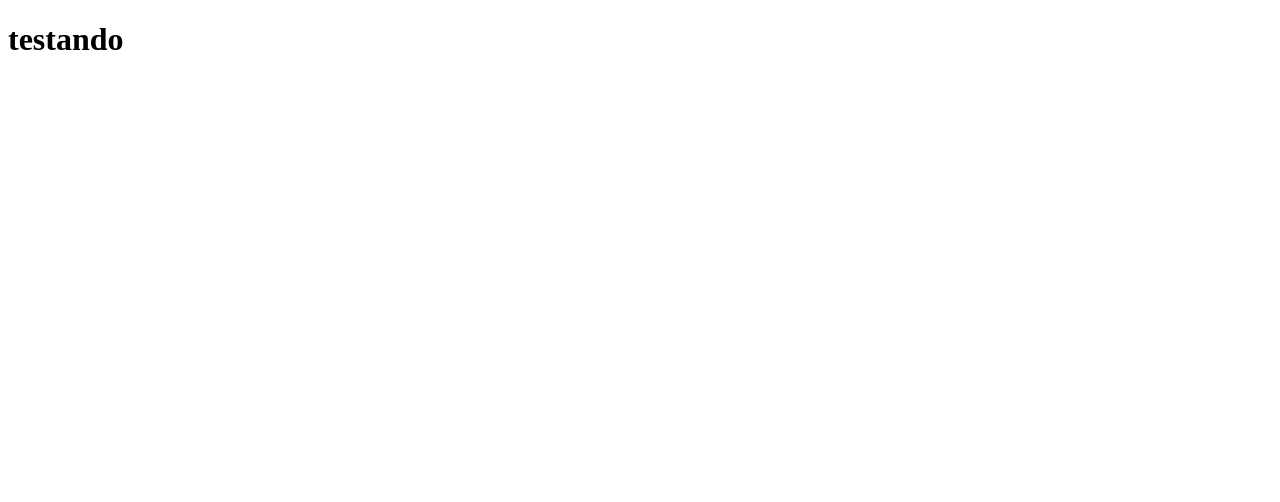
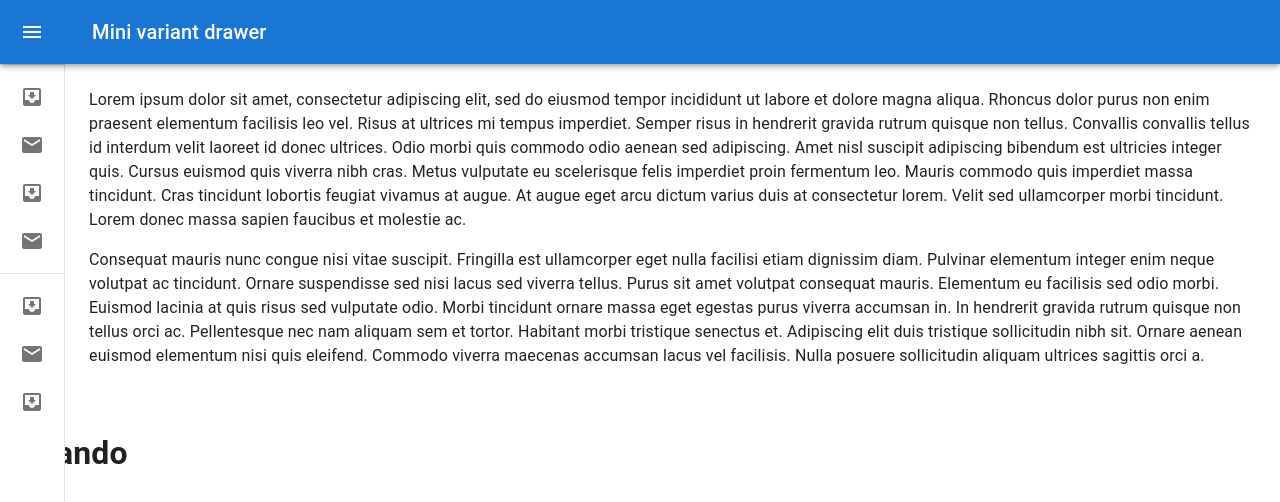
Before and after one commit to hfranco2/PI-3-UNIVESP, a React app in the folder pizzaria/frontend/: page / in a window 1280 px wide. Shown: the top 502 px of the page. Built offline with nearby package versions, Linux system fonts and the light colour scheme; the HTML template or start-up script is replaced by a standard one.

Commit message:
minidrawer default

```diff
--- a/pizzaria/frontend/package.json
+++ b/pizzaria/frontend/package.json
@@ -26,5 +26,8 @@
         "react-router-dom": "^6.4.3",
         "webpack": "^5.75.0",
         "webpack-cli": "^4.10.0"
+    },
+    "dependencies": {
+        "@mui/icons-material": "^5.10.9"
     }
 }
--- a/pizzaria/frontend/src/components/App.js
+++ b/pizzaria/frontend/src/components/App.js
@@ -1,13 +1,28 @@
-import React, {Component} from "react";
-import {render} from "react-dom";
+import React, { Component } from "react";
+import ReactDOM from 'react-dom/client';
 
+import MiniDrawer from "./MiniDrawer";
 export default class App extends Component {
-    constructor(props){
-        super(props)
-    }
-    render(){
-        return (<h1>testando</h1>)
-    }
+	constructor(props) {
+		super(props);
+
+	}
+	render() {
+
+		return (
+			<div>
+				<MiniDrawer/>
+				<h1>testando</h1>
+
+
+			</div>
+		);
+	}
 }
-const appDiv =document.getElementById("app");
-render(<App/>, appDiv)
+
+const root = ReactDOM.createRoot(document.getElementById("app"));
+root.render(
+  <React.StrictMode>
+    <App />
+  </React.StrictMode>
+);
--- /dev/null
+++ b/pizzaria/frontend/src/components/MiniDrawer.js
@@ -0,0 +1,212 @@
+import * as React from 'react';
+import { styled, useTheme } from '@mui/material/styles';
+import Box from '@mui/material/Box';
+import MuiDrawer from '@mui/material/Drawer';
+import MuiAppBar from '@mui/material/AppBar';
+import Toolbar from '@mui/material/Toolbar';
+import List from '@mui/material/List';
+import CssBaseline from '@mui/material/CssBaseline';
+import Typography from '@mui/material/Typography';
+import Divider from '@mui/material/Divider';
+import IconButton from '@mui/material/IconButton';
+import MenuIcon from '@mui/icons-material/Menu';
+import ChevronLeftIcon from '@mui/icons-material/ChevronLeft';
+import ChevronRightIcon from '@mui/icons-material/ChevronRight';
+import ListItem from '@mui/material/ListItem';
+import ListItemButton from '@mui/material/ListItemButton';
+import ListItemIcon from '@mui/material/ListItemIcon';
+import ListItemText from '@mui/material/ListItemText';
+import InboxIcon from '@mui/icons-material/MoveToInbox';
+import MailIcon from '@mui/icons-material/Mail';
+
+const drawerWidth = 240;
+
+const openedMixin = (theme) => ({
+  width: drawerWidth,
+  transition: theme.transitions.create('width', {
+    easing: theme.transitions.easing.sharp,
+    duration: theme.transitions.duration.enteringScreen,
+  }),
+  overflowX: 'hidden',
+});
+
+const closedMixin = (theme) => ({
+  transition: theme.transitions.create('width', {
+    easing: theme.transitions.easing.sharp,
+    duration: theme.transitions.duration.leavingScreen,
+  }),
+  overflowX: 'hidden',
+  width: `calc(${theme.spacing(7)} + 1px)`,
+  [theme.breakpoints.up('sm')]: {
+    width: `calc(${theme.spacing(8)} + 1px)`,
+  },
+});
+
+const DrawerHeader = styled('div')(({ theme }) => ({
+  display: 'flex',
+  alignItems: 'center',
+  justifyContent: 'flex-end',
+  padding: theme.spacing(0, 1),
+  // necessary for content to be below app bar
+  ...theme.mixins.toolbar,
+}));
+
+const AppBar = styled(MuiAppBar, {
+  shouldForwardProp: (prop) => prop !== 'open',
+})(({ theme, open }) => ({
+  zIndex: theme.zIndex.drawer + 1,
+  transition: theme.transitions.create(['width', 'margin'], {
+    easing: theme.transitions.easing.sharp,
+    duration: theme.transitions.duration.leavingScreen,
+  }),
+  ...(open && {
+    marginLeft: drawerWidth,
+    width: `calc(100% - ${drawerWidth}px)`,
+    transition: theme.transitions.create(['width', 'margin'], {
+      easing: theme.transitions.easing.sharp,
+      duration: theme.transitions.duration.enteringScreen,
+    }),
+  }),
+}));
+
+const Drawer = styled(MuiDrawer, { shouldForwardProp: (prop) => prop !== 'open' })(
+  ({ theme, open }) => ({
+    width: drawerWidth,
+    flexShrink: 0,
+    whiteSpace: 'nowrap',
+    boxSizing: 'border-box',
+    ...(open && {
+      ...openedMixin(theme),
+      '& .MuiDrawer-paper': openedMixin(theme),
+    }),
+    ...(!open && {
+      ...closedMixin(theme),
+      '& .MuiDrawer-paper': closedMixin(theme),
+    }),
+  }),
+);
+
+export default function MiniDrawer() {
+  const theme = useTheme();
+  const [open, setOpen] = React.useState(false);
+
+  const handleDrawerOpen = () => {
+    setOpen(true);
+  };
+
+  const handleDrawerClose = () => {
+    setOpen(false);
+  };
+
+  return (
+    <Box sx={{ display: 'flex' }}>
+      <CssBaseline />
+      <AppBar position="fixed" open={open}>
+        <Toolbar>
+          <IconButton
+            color="inherit"
+            aria-label="open drawer"
+            onClick={handleDrawerOpen}
+            edge="start"
+            sx={{
+              marginRight: 5,
+              ...(open && { display: 'none' }),
+            }}
+          >
+            <MenuIcon />
+          </IconButton>
+          <Typography variant="h6" noWrap component="div">
+            Mini variant drawer
+          </Typography>
+        </Toolbar>
+      </AppBar>
+      <Drawer variant="permanent" open={open}>
+        <DrawerHeader>
+          <IconButton onClick={handleDrawerClose}>
+            {theme.direction === 'rtl' ? <ChevronRightIcon /> : <ChevronLeftIcon />}
+          </IconButton>
+        </DrawerHeader>
+        <Divider />
+        <List>
+          {['Inbox', 'Starred', 'Send email', 'Drafts'].map((text, index) => (
+            <ListItem key={text} disablePadding sx={{ display: 'block' }}>
+              <ListItemButton
+                sx={{
+                  minHeight: 48,
+                  justifyContent: open ? 'initial' : 'center',
+                  px: 2.5,
+                }}
+              >
+                <ListItemIcon
+                  sx={{
+                    minWidth: 0,
+                    mr: open ? 3 : 'auto',
+                    justifyContent: 'center',
+                  }}
+                >
+                  {index % 2 === 0 ? <InboxIcon /> : <MailIcon />}
+                </ListItemIcon>
+                <ListItemText primary={text} sx={{ opacity: open ? 1 : 0 }} />
+              </ListItemButton>
+            </ListItem>
+          ))}
+        </List>
+        <Divider />
+        <List>
+          {['All mail', 'Trash', 'Spam'].map((text, index) => (
+            <ListItem key={text} disablePadding sx={{ display: 'block' }}>
+              <ListItemButton
+                sx={{
+                  minHeight: 48,
+                  justifyContent: open ? 'initial' : 'center',
+                  px: 2.5,
+                }}
+              >
+                <ListItemIcon
+                  sx={{
+                    minWidth: 0,
+                    mr: open ? 3 : 'auto',
+                    justifyContent: 'center',
+                  }}
+                >
+                  {index % 2 === 0 ? <InboxIcon /> : <MailIcon />}
+                </ListItemIcon>
+                <ListItemText primary={text} sx={{ opacity: open ? 1 : 0 }} />
+              </ListItemButton>
+            </ListItem>
+          ))}
+        </List>
+      </Drawer>
+      <Box component="main" sx={{ flexGrow: 1, p: 3 }}>
+        <DrawerHeader />
+        <Typography paragraph>
+          Lorem ipsum dolor sit amet, consectetur adipiscing elit, sed do eiusmod
+          tempor incididunt ut labore et dolore magna aliqua. Rhoncus dolor purus non
+          enim praesent elementum facilisis leo vel. Risus at ultrices mi tempus
+          imperdiet. Semper risus in hendrerit gravida rutrum quisque non tellus.
+          Convallis convallis tellus id interdum velit laoreet id donec ultrices.
+          Odio morbi quis commodo odio aenean sed adipiscing. Amet nisl suscipit
+          adipiscing bibendum est ultricies integer quis. Cursus euismod quis viverra
+          nibh cras. Metus vulputate eu scelerisque felis imperdiet proin fermentum
+          leo. Mauris commodo quis imperdiet massa tincidunt. Cras tincidunt lobortis
+          feugiat vivamus at augue. At augue eget arcu dictum varius duis at
+          consectetur lorem. Velit sed ullamcorper morbi tincidunt. Lorem donec massa
+          sapien faucibus et molestie ac.
+        </Typography>
+        <Typography paragraph>
+          Consequat mauris nunc congue nisi vitae suscipit. Fringilla est ullamcorper
+          eget nulla facilisi etiam dignissim diam. Pulvinar elementum integer enim
+          neque volutpat ac tincidunt. Ornare suspendisse sed nisi lacus sed viverra
+          tellus. Purus sit amet volutpat consequat mauris. Elementum eu facilisis
+          sed odio morbi. Euismod lacinia at quis risus sed vulputate odio. Morbi
+          tincidunt ornare massa eget egestas purus viverra accumsan in. In hendrerit
+          gravida rutrum quisque non tellus orci ac. Pellentesque nec nam aliquam sem
+          et tortor. Habitant morbi tristique senectus et. Adipiscing elit duis
+          tristique sollicitudin nibh sit. Ornare aenean euismod elementum nisi quis
+          eleifend. Commodo viverra maecenas accumsan lacus vel facilisis. Nulla
+          posuere sollicitudin aliquam ultrices sagittis orci a.
+        </Typography>
+      </Box>
+    </Box>
+  );
+}
--- /dev/null
+++ b/pizzaria/frontend/static/css/common.css
@@ -0,0 +1,17 @@
+html, body{
+    height: 100%;
+    padding: 0;
+    margin: 0;
+    width: 100%;
+}
+#main{
+position: fixed;
+width: 100%;
+height: 100%;
+left: 0;
+top: 0;
+}
+#app{
+width: 100%;
+height: 100%;
+}
--- a/pizzaria/frontend/templates/frontend/index.html
+++ b/pizzaria/frontend/templates/frontend/index.html
@@ -3,7 +3,7 @@
   <head>
     <meta charset="UTF-8" />
     <meta name="viewport" content="width=device-width, initial-scale=1" />
-    <title>Music Controller</title>
+    <title>Pizzaria</title>
     {% load static %}
     <script src="https://ajax.googleapis.com/ajax/libs/jquery/3.5.1/jquery.min.js"></script>
     <link
@@ -11,6 +11,8 @@
       href="https://fonts.googleapis.com/css?family=Roboto:300,400,500,700&display=swap"
     />
     <link rel="stylesheet" type="text/css" href="{% static "css/index.css" %}"
+    />
+        <link rel="stylesheet" type="text/css" href="{% static "css/common.css" %}"
     />
   </head>
   <body>
```
Also changed, not shown: pizzaria/frontend/static/css/index.css (added).
